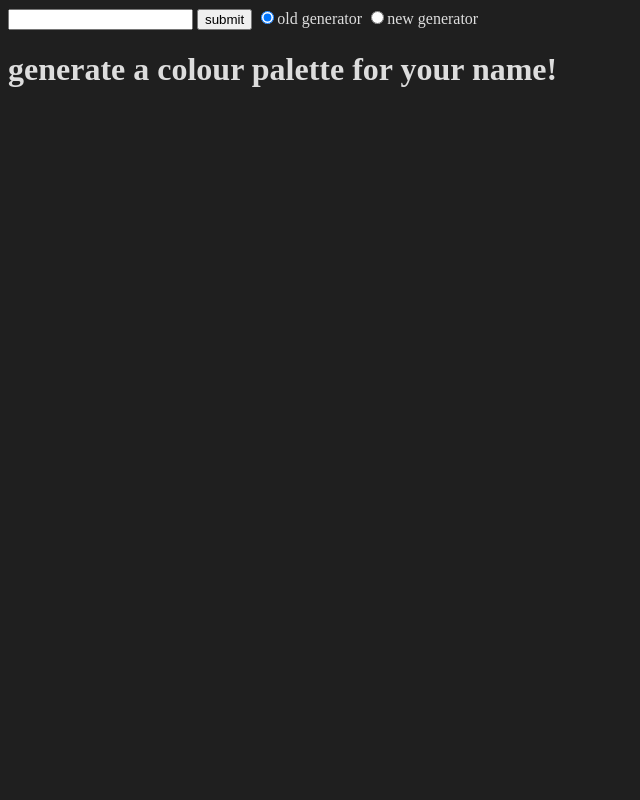
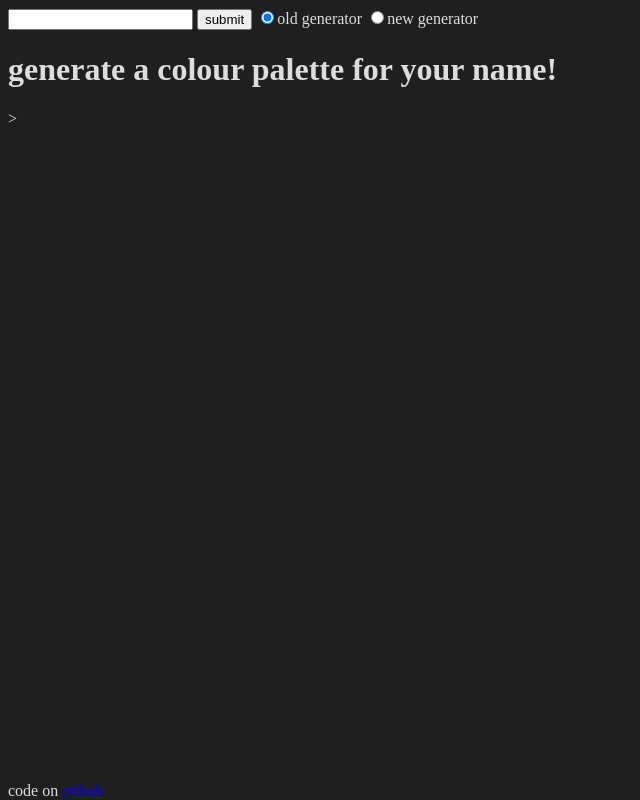
Before and after one commit to elixirical/colours, a Flask app: page / in a window 1280 px wide. Shown: the whole page, without its empty margins (0-640 px from the left). Run offline with Flask 3, Linux system fonts and the light colour scheme.

Commit message:
added a little github link to the footer

```diff
--- a/static/css/palette.css
+++ b/static/css/palette.css
@@ -17,3 +17,8 @@
     justify-content: center;
     align-items: end;
 }
+
+div.github {
+    position:absolute;
+    bottom:0;
+}
--- a/templates/palette.html
+++ b/templates/palette.html
@@ -38,4 +38,5 @@
         <span style="background-color: {{data[1][14]}};">{{data[1][14]}}</span>
         <span style="background-color: {{data[1][15]}};">{{data[1][15]}}</span>
     {% endif %}
+    <div class="github">code on <a href="https://github.com/elixirical/colours/tree/master">github</a></div>>
 </body>
```
